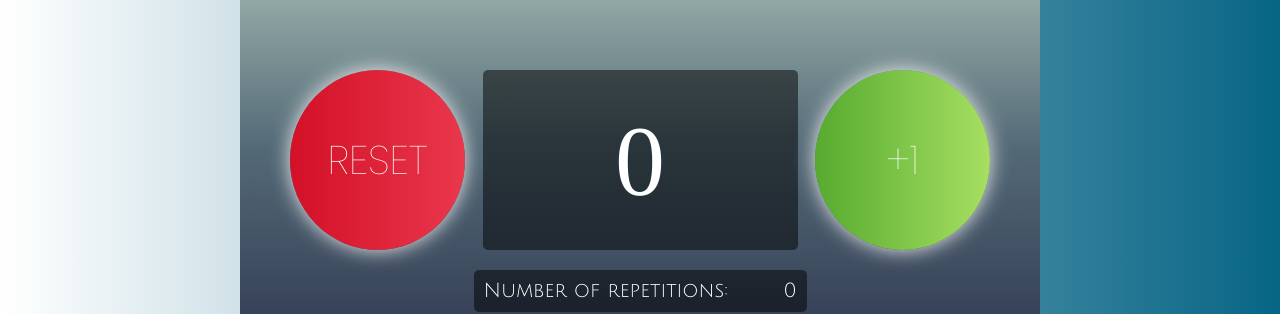
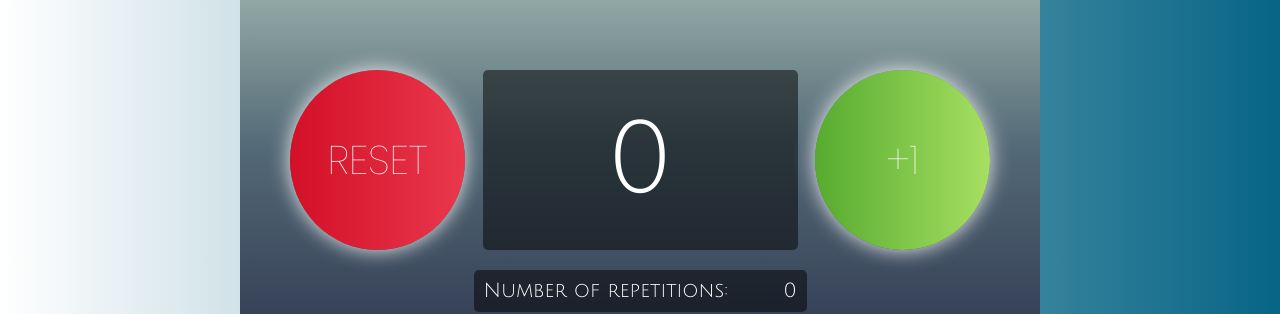
Before and after one commit to musobekmadrimov/Elektron-Tasbeh, a plain HTML site: page index.html in a window 1280 px wide. Shown: the part 251-565 px from the top of the page. Drawn offline with Linux system fonts and the light colour scheme.

Commit message:
changed display font..

```diff
--- a/main.css
+++ b/main.css
@@ -103,6 +103,7 @@ body {
     place-items: center;
     font-size: 100px;
     color: #fff;
+    font-family: 'Julius Sans One', sans-serif;
 }
 
 .incrementButton {
```
